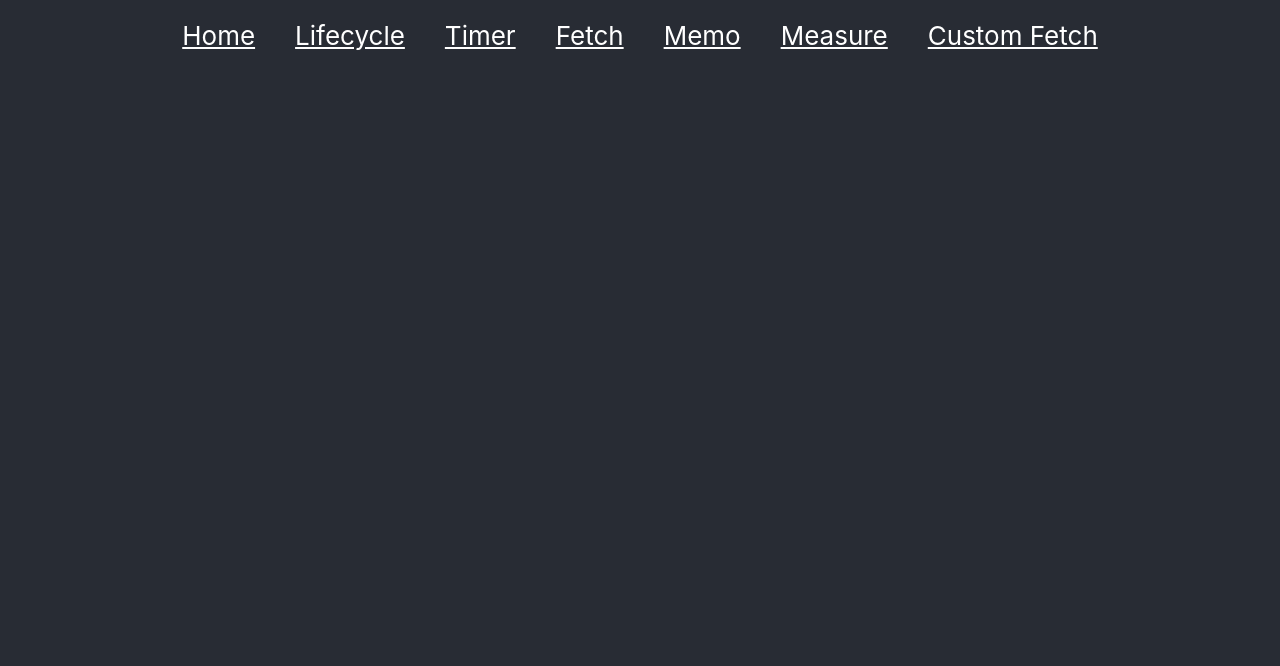
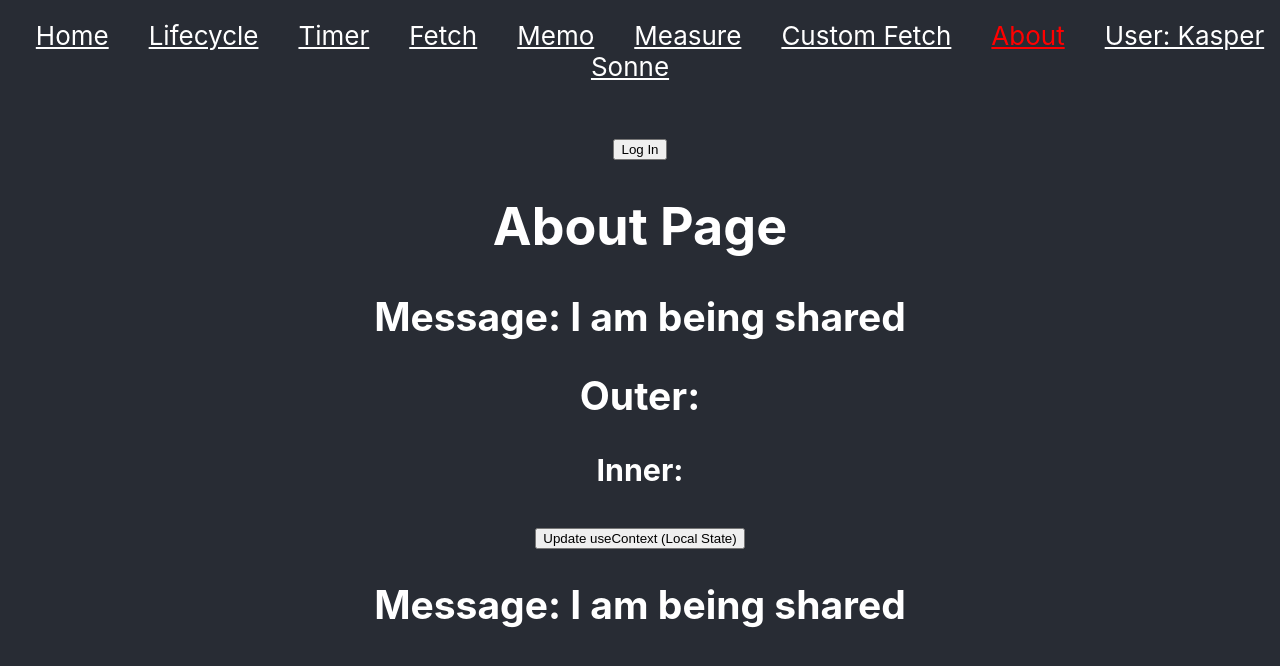
Before and after one commit to Kason7/complete-react-hooks-course, a React (Create React App) app in the folder client/: page /about in a window 1280 px wide. Shown: the top 666 px of the page. Built offline with nearby package versions, Linux system fonts and the light colour scheme.

Commit message:
Section 5: React Router

```diff
--- a/client/src/App.js
+++ b/client/src/App.js
@@ -1,11 +1,15 @@
 import React, { useState } from 'react';
-import { BrowserRouter, Route, Link, Switch } from 'react-router-dom';
+import {
+  BrowserRouter,
+  Route,
+  Switch,
+  Redirect,
+  Prompt,
+} from 'react-router-dom';
 import './App.scss';
 
 // Import components
 import Home from './containers/Home';
-import NameTag from './components/nameTag';
-import Input from './components/Input';
 import Lifecycle from './components/Lifecycle';
 import Timer from './containers/Timer';
 import FetchGithub from './containers/FetchGithub';
@@ -13,69 +17,43 @@ import MemoExample from './components/MemoExample';
 import Nav from './components/Nav';
 import MeasureElement from './containers/MeasureElement';
 import CustomFetch from './containers/CustomFetch';
+import AboutPage from './components/AboutPage';
 
-// Import custom hooks
-import usePrevious from './hooks/usePrevious';
-
-// Data
-const nameTagData = [
-  { firstname: 'Jill', lastname: 'Jorgenson' },
-  { firstname: 'Joan', lastname: 'Americason' },
-  { firstname: 'James', lastname: 'Joanson' },
-  { firstname: '', lastname: '' },
-];
-
-const changedNames = [
-  { firstname: 'Birger', lastname: 'Halløjson' },
-  { firstname: 'Børge', lastname: 'Jepson' },
-  { firstname: 'Benny', lastname: 'Nopeson' },
-  { firstname: '', lastname: '' },
-];
-let nameToggler = false;
+// Import contexts
+import messageContext from './context/messageContext';
 
 function App() {
-  // Initial state for names
-  const [name, setName] = useState(nameTagData, nameToggler);
-  // State methods
-  const changeName = () => {
-    nameToggler = !nameToggler;
+  // Loggedin state
+  const [loggedIn, setLoggedIn] = useState(false);
+  const [age, getAge] = useState(false);
+  const [message, setMessage] = useState('I am being shared');
 
-    setName(nameToggler ? changedNames : nameTagData);
-    console.log(nameToggler);
+  const loginHandle = () => {
+    setLoggedIn(!loggedIn);
   };
 
-  // Initial state for age
-  const [age, setAge] = useState(21);
-  // State methods
-  const ageUp = () => {
-    const newAge = age + 1;
-    setAge(newAge);
+  const onAgeSetHandle = (event) => {
+    getAge(event.target.value);
   };
-  const ageDown = () => {
-    const newAge = age - 1;
-    setAge(newAge);
-  };
-
-  // Map function for name tags
-  const NameTags = () =>
-    name.map((nameTag, index) => {
-      return (
-        <div className='name-tag-container' key={index}>
-          <NameTag firstname={nameTag.firstname} lastname={nameTag.lastname} />
-        </div>
-      );
-    });
-
-  // State for usePrevious example
-  const [age2, setAge2] = useState(21);
-  const previousAge = usePrevious(age2);
 
   // Component body
   return (
     <BrowserRouter>
+      <messageContext.Provider value={[message, setMessage]}>
         <div className='App'>
           <header className='App-header'>
             <Nav />
+            <Prompt
+              when={loggedIn && !age}
+              message={(location) => {
+                return location.pathname.startsWith('/user')
+                  ? true
+                  : 'Are you sure?';
+              }}
+            ></Prompt>
+            <button onClick={loginHandle}>
+              {!loggedIn ? 'Log In' : 'Log Out'}
+            </button>
             <Switch>
               <Route exact path='/' component={Home} />
               <Route exact path='/lifecycle' component={Lifecycle} />
@@ -84,9 +62,38 @@ function App() {
               <Route exact path='/memo' component={MemoExample} />
               <Route exact path='/measure' component={MeasureElement} />
               <Route exact path='/custom' component={CustomFetch} />
+              <Route exact path='/about' component={AboutPage} />
+              <Route
+                exact
+                path='/user'
+                render={({ match }) => {
+                  return <h1>Welcome User</h1>;
+                }}
+              />
+              <Route
+                exact
+                path='/user/:firstname/:lastname'
+                render={({ match }) => {
+                  return loggedIn ? (
+                    <div>
+                      <h1>Age: {age}</h1>
+                      <input
+                        type='text'
+                        placeholder='type your age'
+                        value={age}
+                        onChange={onAgeSetHandle}
+                      ></input>
+                      Welcome {match.params.firstname} {match.params.lastname}
+                    </div>
+                  ) : (
+                    <Redirect to='/'></Redirect>
+                  );
+                }}
+              />
             </Switch>
           </header>
         </div>
+      </messageContext.Provider>
     </BrowserRouter>
   );
 }
--- a/client/src/App.scss
+++ b/client/src/App.scss
@@ -55,7 +55,9 @@ $color: #282c34;
   width: 900px;
   justify-content: space-between;
 }
-
+.active-nav-styling {
+  color: red !important;
+}
 .nav-links {
   width: 100%;
   height: 20px;
--- /dev/null
+++ b/client/src/components/AboutPage.js
@@ -0,0 +1,17 @@
+import React, { useContext } from 'react';
+import messageContext from '../context/messageContext';
+import Outer from './subComponents/Outer';
+
+export const AboutPage = () => {
+  const [contextContent] = useContext(messageContext);
+
+  return (
+    <div>
+      <h1>About Page</h1>
+      <h2>Message: {contextContent} </h2>
+      <Outer />
+    </div>
+  );
+};
+
+export default AboutPage;
--- a/client/src/components/Nav.js
+++ b/client/src/components/Nav.js
@@ -1,19 +1,47 @@
 import React from 'react';
-import { Link } from 'react-router-dom';
+import { NavLink } from 'react-router-dom';
 
 // Import styling
 import '../App.scss';
 
+const activeNavStyle = {
+  color: 'green',
+};
+
 export const Nav = () => {
   return (
     <nav className='nav-links'>
-      <Link to='/'>Home</Link>
-      <Link to='/lifecycle'>Lifecycle</Link>
-      <Link to='/timer'>Timer</Link>
-      <Link to='/fetch'>Fetch</Link>
-      <Link to='/memo'>Memo</Link>
-      <Link to='/measure'>Measure</Link>
-      <Link to='/custom'>Custom Fetch</Link>
+      <NavLink activeStyle={activeNavStyle} exact to='/'>
+        Home
+      </NavLink>
+      <NavLink activeStyle={activeNavStyle} exact to='/lifecycle'>
+        Lifecycle
+      </NavLink>
+      <NavLink activeStyle={activeNavStyle} exact to='/timer'>
+        Timer
+      </NavLink>
+      <NavLink activeStyle={activeNavStyle} exact to='/fetch'>
+        Fetch
+      </NavLink>
+      <NavLink activeClassName='active-nav-styling' exact to='/memo'>
+        Memo
+      </NavLink>
+      <NavLink activeClassName='active-nav-styling' exact to='/measure'>
+        Measure
+      </NavLink>
+      <NavLink activeClassName='active-nav-styling' exact to='/custom'>
+        Custom Fetch
+      </NavLink>
+      <NavLink activeClassName='active-nav-styling' exact to='/about'>
+        About
+      </NavLink>
+      <NavLink
+        activeClassName='active-nav-styling'
+        exact
+        to='/user/Kasper/Sonne'
+      >
+        User: Kasper Sonne
+      </NavLink>
     </nav>
   );
 };
--- /dev/null
+++ b/client/src/components/subComponents/Inner.js
@@ -0,0 +1,22 @@
+import React, { useContext } from 'react';
+import messageContext from '../../context/messageContext';
+
+export const Inner = () => {
+  const [message, setMessage] = useContext(messageContext);
+
+  const updateUseContext = () => {
+    setMessage(Math.random().toString());
+  };
+
+  return (
+    <>
+      <h3>Inner:</h3>
+      <button onClick={updateUseContext}>
+        Update useContext (Local State)
+      </button>
+      <h2>Message: {message} </h2>
+    </>
+  );
+};
+
+export default Inner;
--- /dev/null
+++ b/client/src/components/subComponents/Outer.js
@@ -0,0 +1,13 @@
+import React from 'react';
+import Inner from './Inner';
+
+export const Outer = () => {
+  return (
+    <>
+      <h2>Outer:</h2>
+      <Inner />
+    </>
+  );
+};
+
+export default Outer;
--- a/client/src/containers/Home.js
+++ b/client/src/containers/Home.js
@@ -4,9 +4,6 @@ import '../App.scss';
 // Import components
 import NameTag from '../components/nameTag';
 import Input from '../components/Input';
-import Lifecycle from '../components/Lifecycle';
-import FetchGithub from './FetchGithub';
-import MemoExample from '../components/MemoExample';
 
 // Import custom hooks
 import usePrevious from '../hooks/usePrevious';
--- /dev/null
+++ b/client/src/context/messageContext.js
@@ -0,0 +1,5 @@
+import { createContext } from 'react';
+
+const messageContext = createContext(null);
+
+export default messageContext;
--- a/client/src/hooks/useCustomFetch.js
+++ b/client/src/hooks/useCustomFetch.js
@@ -1,4 +1,4 @@
-import React, { useState, useEffect } from 'react';
+import { useState, useEffect } from 'react';
 
 export const useCustomFetch = (url) => {
   const [data, setData] = useState(null);
```
Lines whose indentation alone changed are shown as unchanged.
